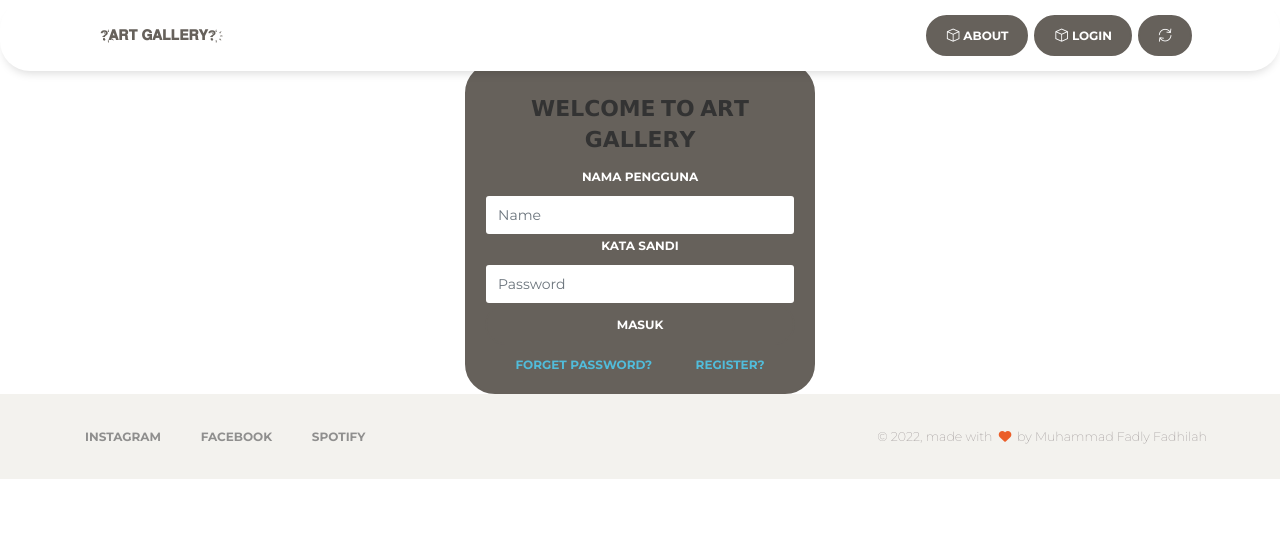
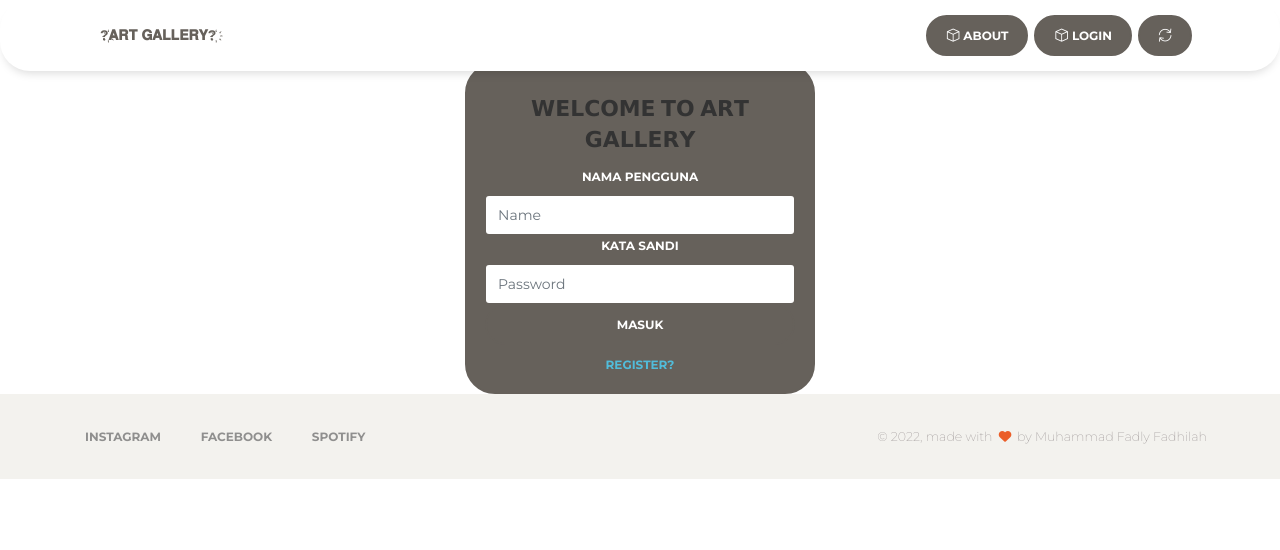
Before and after one commit to Sachzyy/weblanjut, a Django app: page /login/ in a window 1280 px wide. Shown: the top 550 px of the page. Run offline with Django 3.2, Linux system fonts and the light colour scheme; parts of the project's set-up code (start-up, migrations or seed data) failed here and were passed over; some libraries are stand-ins or nearby versions.

Commit message:
Update login.html

```diff
--- a/templates/account/login.html
+++ b/templates/account/login.html
@@ -17,7 +17,7 @@
                         <button class="btn btn-round btn-block btn-round">Masuk</button>
                     </form>
                     <div class="forgot">
-                        <a href="#paper-kit" class="btn btn-link btn-info">Forget Password?</a>
+<!--                         <a href="#paper-kit" class="btn btn-link btn-info">Forget Password?</a> -->
                         <a href="{% url 'registrasi' %}" class="btn btn-link btn-info">Register?</a>
                     </div>
                 </div>
```
